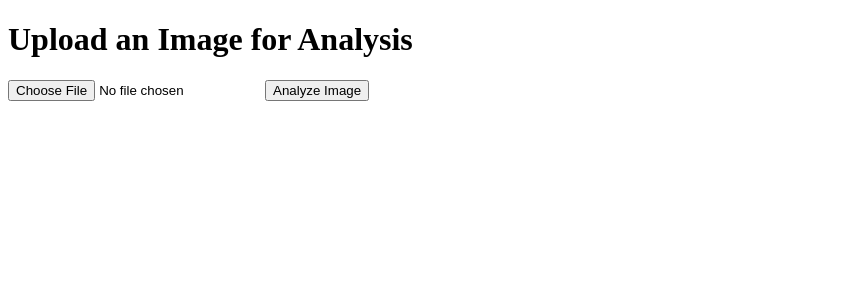
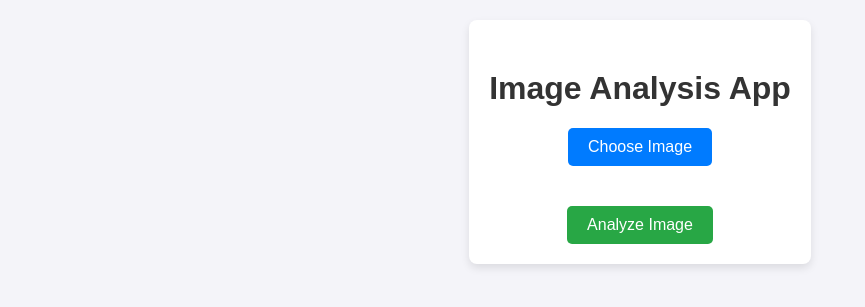
Before and after one commit to a-khater/foodqbyq, a Flask app: page / in a window 1280 px wide. Shown: the top 307 px of the page, without its empty margins (0-865 px from the left). Run offline with Flask 3, Linux system fonts and the light colour scheme.

Commit message:
Initial commit

```diff
--- a/templates/index.html
+++ b/templates/index.html
@@ -4,20 +4,106 @@
     <meta charset="UTF-8">
     <meta name="viewport" content="width=device-width, initial-scale=1.0">
     <title>Image Analysis App</title>
+    <style>
+        body {
+            font-family: Arial, sans-serif;
+            background-color: #f4f4f9;
+            color: #333;
+            display: flex;
+            flex-direction: column;
+            align-items: center;
+            margin: 0;
+            padding: 0;
+        }
+
+        h1 {
+            color: #333;
+            margin-top: 30px;
+            font-size: 2rem;
+        }
+
+        .container {
+            max-width: 500px;
+            padding: 20px;
+            margin: 20px auto;
+            background-color: #fff;
+            box-shadow: 0 4px 8px rgba(0, 0, 0, 0.1);
+            border-radius: 8px;
+            text-align: center;
+        }
+
+        .file-input {
+            margin: 20px 0;
+        }
+
+        .file-input input[type="file"] {
+            display: none;
+        }
+
+        .file-label {
+            display: inline-block;
+            padding: 10px 20px;
+            background-color: #007bff;
+            color: #fff;
+            border-radius: 5px;
+            cursor: pointer;
+            font-size: 1rem;
+            margin-bottom: 20px;
+        }
+
+        .file-label:hover {
+            background-color: #0056b3;
+        }
+
+        button {
+            padding: 10px 20px;
+            background-color: #28a745;
+            color: #fff;
+            border: none;
+            border-radius: 5px;
+            cursor: pointer;
+            font-size: 1rem;
+        }
+
+        button:hover {
+            background-color: #218838;
+        }
+
+        .uploaded-image {
+            margin-top: 20px;
+            max-width: 100%;
+            border-radius: 8px;
+            box-shadow: 0 4px 8px rgba(0, 0, 0, 0.1);
+        }
+
+        .result {
+            margin-top: 20px;
+            font-size: 1.1rem;
+            color: #333;
+        }
+    </style>
 </head>
 <body>
-    <h1>Upload an Image for Analysis</h1>
+    <div class="container">
+        <h1>Image Analysis App</h1>
         <form action="/analyze" method="post" enctype="multipart/form-data">
-        <input type="file" name="file" accept="image/*" required>
+            <div class="file-input">
+                <label for="file" class="file-label">Choose Image</label>
+                <input type="file" name="file" id="file" accept="image/*" required>
+            </div>
             <button type="submit">Analyze Image</button>
         </form>
 
         {% if filepath %}
+        <div>
             <h2>Uploaded Image:</h2>
-    <img src="{{ url_for('static', filename='uploads/' + filepath.split('/')[-1]) }}" alt="Uploaded Image" width="300">
-
+            <img src="{{ url_for('static', filename='uploads/' + filepath.split('/')[-1]) }}" alt="Uploaded Image" class="uploaded-image">
+            <div class="result">
                 <h3>Analysis Result:</h3>
                 <p>{{ result }}</p>
+            </div>
+        </div>
         {% endif %}
+    </div>
 </body>
 </html>
```
Lines whose indentation alone changed are shown as unchanged.
